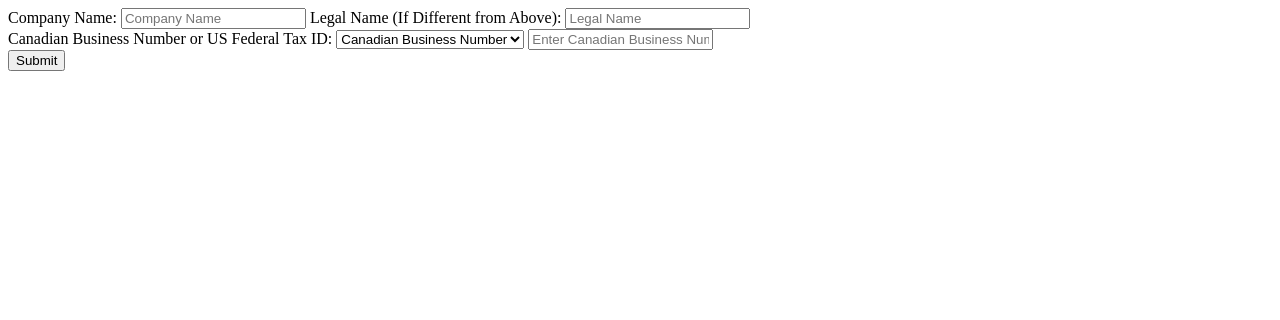
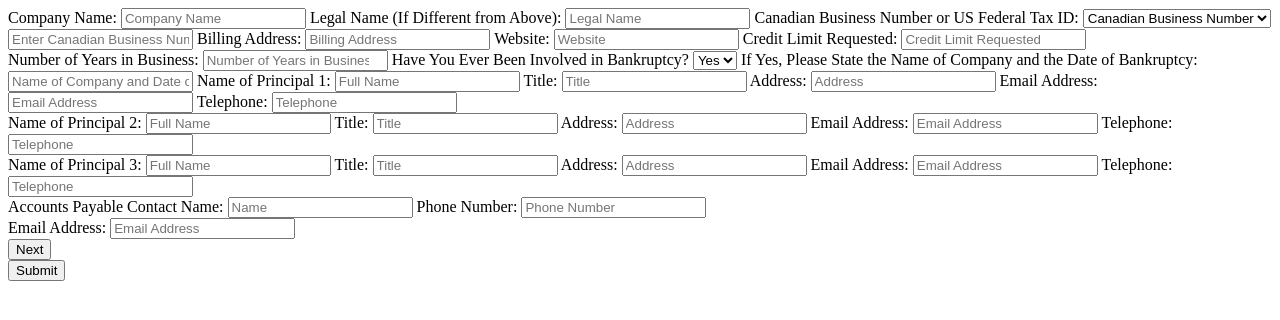
Before and after one commit to kss-projects/credit-app, a plain HTML site: page index.html in a window 1280 px wide. Drawn offline with Linux system fonts and the light colour scheme; files that its build step writes are made by us from their sources.

Commit message:
First page completed

```diff
--- a/index.html
+++ b/index.html
@@ -77,8 +77,7 @@
 
                     <label for="legalName">Legal Name (If Different from Above):</label>
                     <input type="text" id="legalName" name="legalName" placeholder="Legal Name">
-                </div>
-                <div class="form-column">
+
                     <label for="businessNumberOrTaxId">Canadian Business Number or US Federal Tax ID:</label>
                     <select id="businessNumberOrTaxId" name="businessNumberOrTaxId">
                         <option value="CanadianBusinessNumber">Canadian Business Number</option>
@@ -86,9 +85,99 @@
                     </select>
 
                     <input type="text" id="businessNumberOrTaxIdValue" name="businessNumberOrTaxIdValue" placeholder="Enter Canadian Business Number or US Federal Tax ID">
+
+                    <label for="billingAddress">Billing Address:</label>
+                    <input type="text" id="billingAddress" name="billingAddress" placeholder="Billing Address">
+
+                    <label for="website">Website:</label>
+                    <input type="url" id="website" name="website" placeholder="Website">
+
+                    <label for="creditLimitRequested">Credit Limit Requested:</label>
+                    <input type="text" id="creditLimitRequested" name="creditLimitRequested" placeholder="Credit Limit Requested">
+                </div>
+                <div class="form-column">
+                    <label for="yearsInBusiness">Number of Years in Business:</label>
+                    <input type="number" id="yearsInBusiness" name="yearsInBusiness" placeholder="Number of Years in Business">
+
+                    <label for="involvedInBankruptcy">Have You Ever Been Involved in Bankruptcy?</label>
+                    <select id="involvedInBankruptcy" name="involvedInBankruptcy">
+                        <option value="Yes">Yes</option>
+                        <option value="No">No</option>
+                    </select>
+
+                    <label for="bankruptcyDetails">If Yes, Please State the Name of Company and the Date of Bankruptcy:</label>
+                    <input type="text" id="bankruptcyDetails" name="bankruptcyDetails" placeholder="Name of Company and Date of Bankruptcy">
+
+                    <!-- Name of Principals -->
+                    <label for="principal1Name">Name of Principal 1:</label>
+                    <input type="text" id="principal1Name" name="principal1Name" placeholder="Full Name">
+
+                    <label for="principal1Title">Title:</label>
+                    <input type="text" id="principal1Title" name="principal1Title" placeholder="Title">
+
+                    <label for="principal1Address">Address:</label>
+                    <input type="text" id="principal1Address" name="principal1Address" placeholder="Address">
+
+                    <label for="principal1Email">Email Address:</label>
+                    <input type="email" id="principal1Email" name="principal1Email" placeholder="Email Address">
+
+                    <label for="principal1Telephone">Telephone:</label>
+                    <input type="tel" id="principal1Telephone" name="principal1Telephone" placeholder="Telephone">
                 </div>
             </div>
-            <!-- More form sections -->
+            <div class="form-section">
+                <div class="form-column">
+                    <!-- Name of Principal 2 -->
+                    <label for="principal2Name">Name of Principal 2:</label>
+                    <input type="text" id="principal2Name" name="principal2Name" placeholder="Full Name">
+
+                    <label for="principal2Title">Title:</label>
+                    <input type="text" id="principal2Title" name="principal2Title" placeholder="Title">
+
+                    <label for="principal2Address">Address:</label>
+                    <input type="text" id="principal2Address" name="principal2Address" placeholder="Address">
+
+                    <label for="principal2Email">Email Address:</label>
+                    <input type="email" id="principal2Email" name="principal2Email" placeholder="Email Address">
+
+                    <label for="principal2Telephone">Telephone:</label>
+                    <input type="tel" id="principal2Telephone" name="principal2Telephone" placeholder="Telephone">
+                </div>
+                <div class="form-column">
+                    <!-- Name of Principal 3 -->
+                    <label for="principal3Name">Name of Principal 3:</label>
+                    <input type="text" id="principal3Name" name="principal3Name" placeholder="Full Name">
+
+                    <label for="principal3Title">Title:</label>
+                    <input type="text" id="principal3Title" name="principal3Title" placeholder="Title">
+
+                    <label for="principal3Address">Address:</label>
+                    <input type="text" id="principal3Address" name="principal3Address" placeholder="Address">
+
+                    <label for="principal3Email">Email Address:</label>
+                    <input type="email" id="principal3Email" name="principal3Email" placeholder="Email Address">
+
+                    <label for="principal3Telephone">Telephone:</label>
+                    <input type="tel" id="principal3Telephone" name="principal3Telephone" placeholder="Telephone">
+                </div>
+            </div>
+            <div class="form-section">
+                <div class="form-column">
+                    <!-- Accounts Payable Contact -->
+                    <label for="accountsPayableContactName">Accounts Payable Contact Name:</label>
+                    <input type="text" id="accountsPayableContactName" name="accountsPayableContactName" placeholder="Name">
+
+                    <label for="accountsPayableContactPhone">Phone Number:</label>
+                    <input type="tel" id="accountsPayableContactPhone" name="accountsPayableContactPhone" placeholder="Phone Number">
+                </div>
+                <div class="form-column">
+                    <label for="accountsPayableContactEmail">Email Address:</label>
+                    <input type="email" id="accountsPayableContactEmail" name="accountsPayableContactEmail" placeholder="Email Address">
+                </div>
+            </div>
+            <div class="form-navigation">
+                <button type="button" id="nextButton">Next</button>
+            </div>
 
 
             <!-- More form sections -->
```
